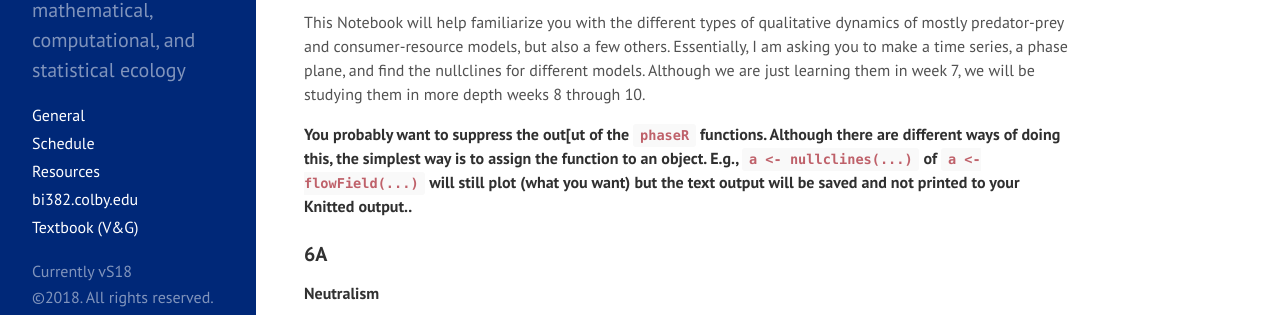
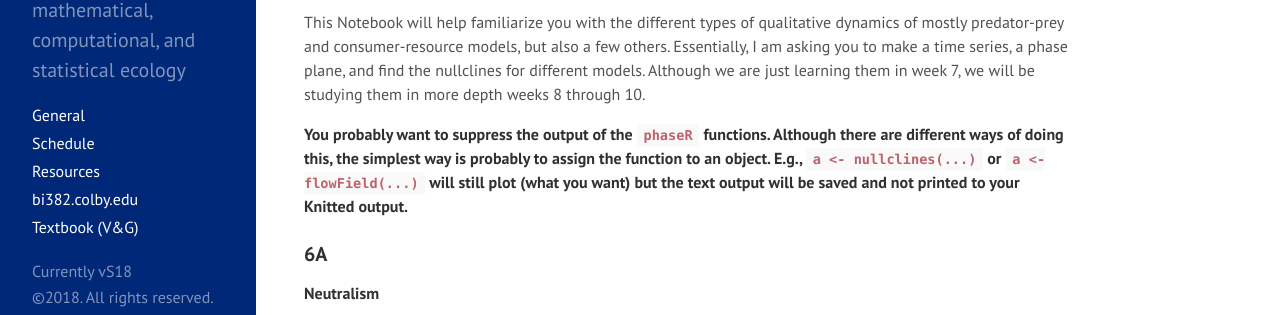
Before and after one commit to ColbyEcology/BI382_2018_Spring, a Jekyll site: the page built from Assignments/LectureNotebooks/Ch6_Notebook.md, in a window 1280 px wide and 1355 px high. Shown: the part 235-550 px from the top of the window. Built offline with Jekyll 4.4.1, drawn with Linux system fonts in a browser that asks for light colours.

Commit message:
sup phaser out mess edit

```diff
--- a/Assignments/LectureNotebooks/Ch6_Notebook.md
+++ b/Assignments/LectureNotebooks/Ch6_Notebook.md
@@ -8,7 +8,7 @@ layout: assignment
 
 This Notebook will help familiarize you with the different types of qualitative dynamics of mostly predator-prey and consumer-resource models, but also a few others. Essentially, I am asking you to make a time series, a phase plane, and find the nullclines for different models. Although we are just learning them in week 7, we will be studying them in more depth weeks 8 through 10.
 
-**You probably want to suppress the out[ut of the `phaseR` functions. Although there are different ways of doing this, the simplest way is to assign the function to an object. E.g., `a <- nullclines(...)` of `a <- flowField(...)` will still plot (what you want) but the text output will be saved and not printed to your Knitted output..**
+**You probably want to suppress the output of the `phaseR` functions. Although there are different ways of doing this, the simplest way is probably to assign the function to an object. E.g., `a <- nullclines(...)` or `a <- flowField(...)` will still plot (what you want) but the text output will be saved and not printed to your Knitted output.**
 
 ### 6A
 #### Neutralism
```
